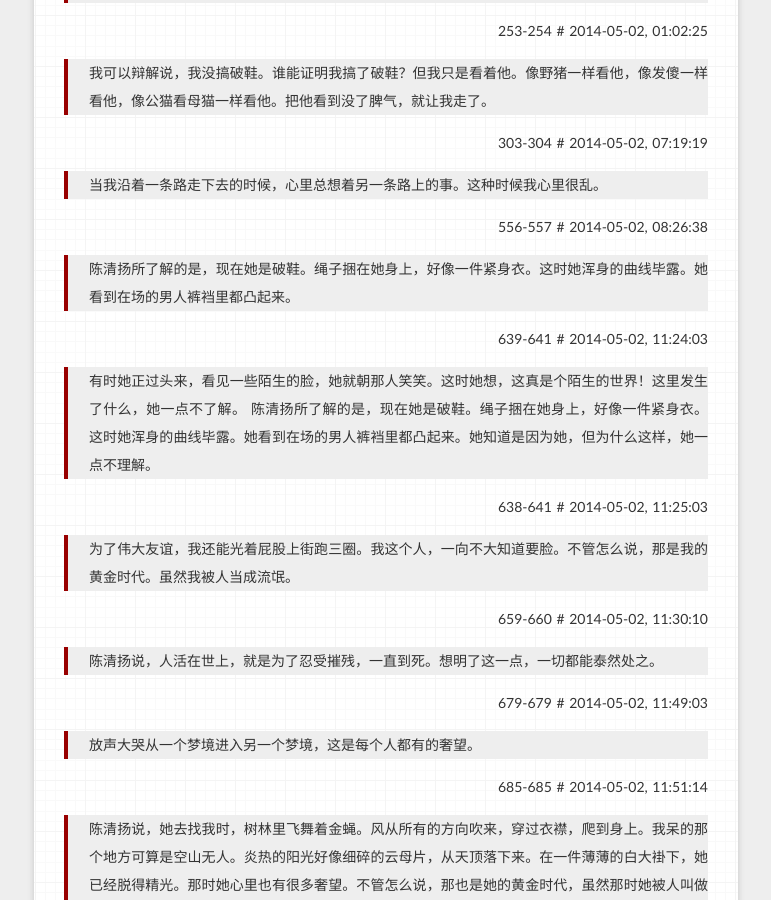
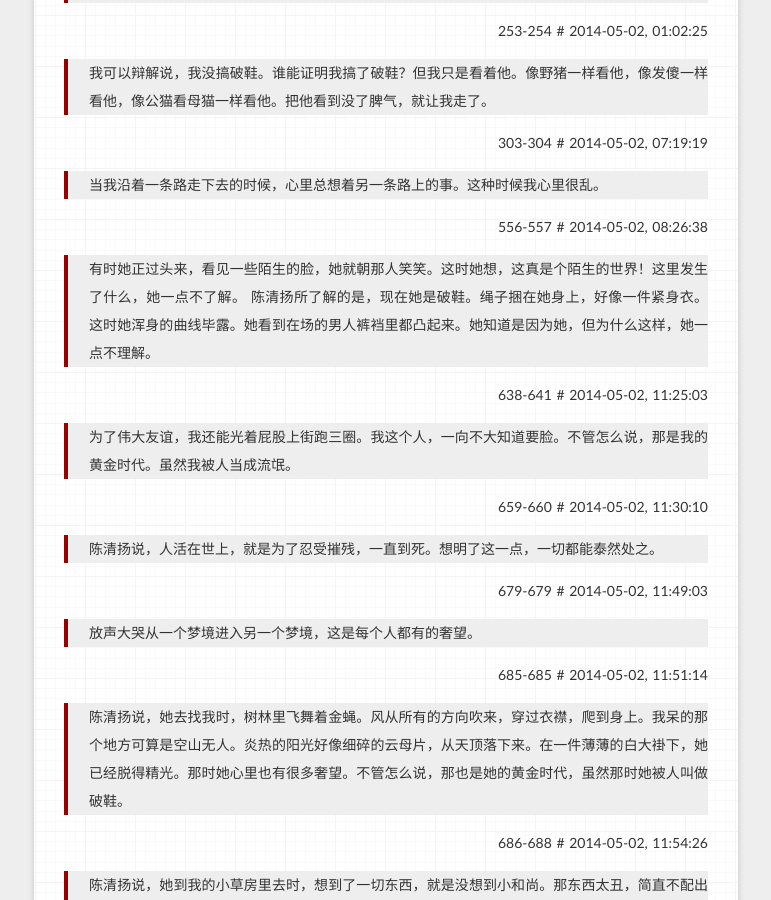
Before and after one commit to Xuezhiyuanlin/herechen.github.io, a Jekyll site: the page built from _posts/2014-05-06-wangxiaobo-the-golden-time.md, in a window 1280 px wide and 900 px high, scrolled down 877 px. Shown: the whole window, without its empty margins (254-1025 px from the left). Built offline with Jekyll 4.4.1, drawn with Linux system fonts in a browser that asks for light colours; some web fonts are replaced; Markdown is read by kramdown in place of the engine named in the settings; comment, search, counter and statistics services are not loaded.

Commit message:
herechen

```diff
--- a/_posts/2014-05-06-wangxiaobo-the-golden-time.md
+++ b/_posts/2014-05-06-wangxiaobo-the-golden-time.md
@@ -41,11 +41,6 @@ tags: 读书
 > 当我沿着一条路走下去的时候，心里总想着另一条路上的事。这种时候我心里很乱。
 
 <p style="text-align:right;padding:0 0">556-557 # 2014-05-02,  08:26:38</p>
-
-
-> 陈清扬所了解的是，现在她是破鞋。绳子捆在她身上，好像一件紧身衣。这时她浑身的曲线毕露。她看到在场的男人裤裆里都凸起来。
-
-<p style="text-align:right;padding:0 0">639-641 # 2014-05-02,  11:24:03</p>
 
 
 > 有时她正过头来，看见一些陌生的脸，她就朝那人笑笑。这时她想，这真是个陌生的世界！这里发生了什么，她一点不了解。 陈清扬所了解的是，现在她是破鞋。绳子捆在她身上，好像一件紧身衣。这时她浑身的曲线毕露。她看到在场的男人裤裆里都凸起来。她知道是因为她，但为什么这样，她一点不理解。
```
